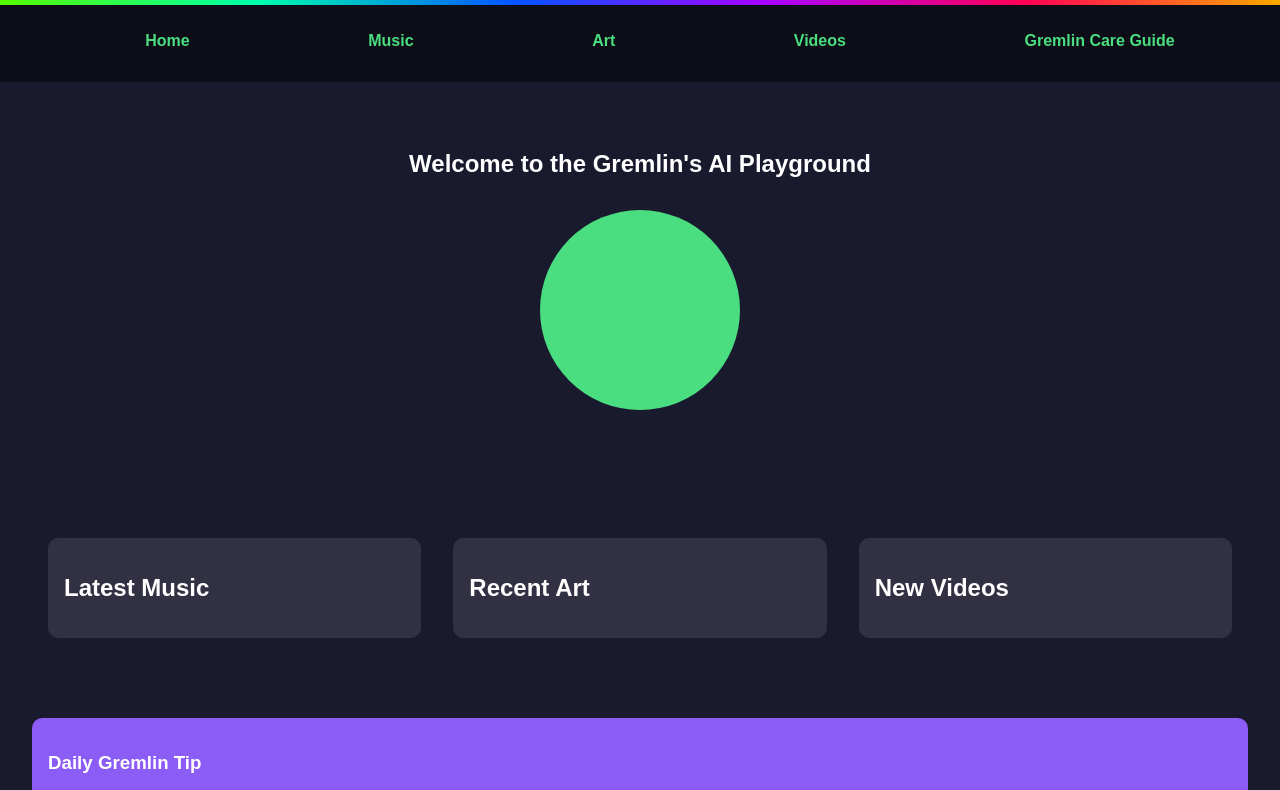
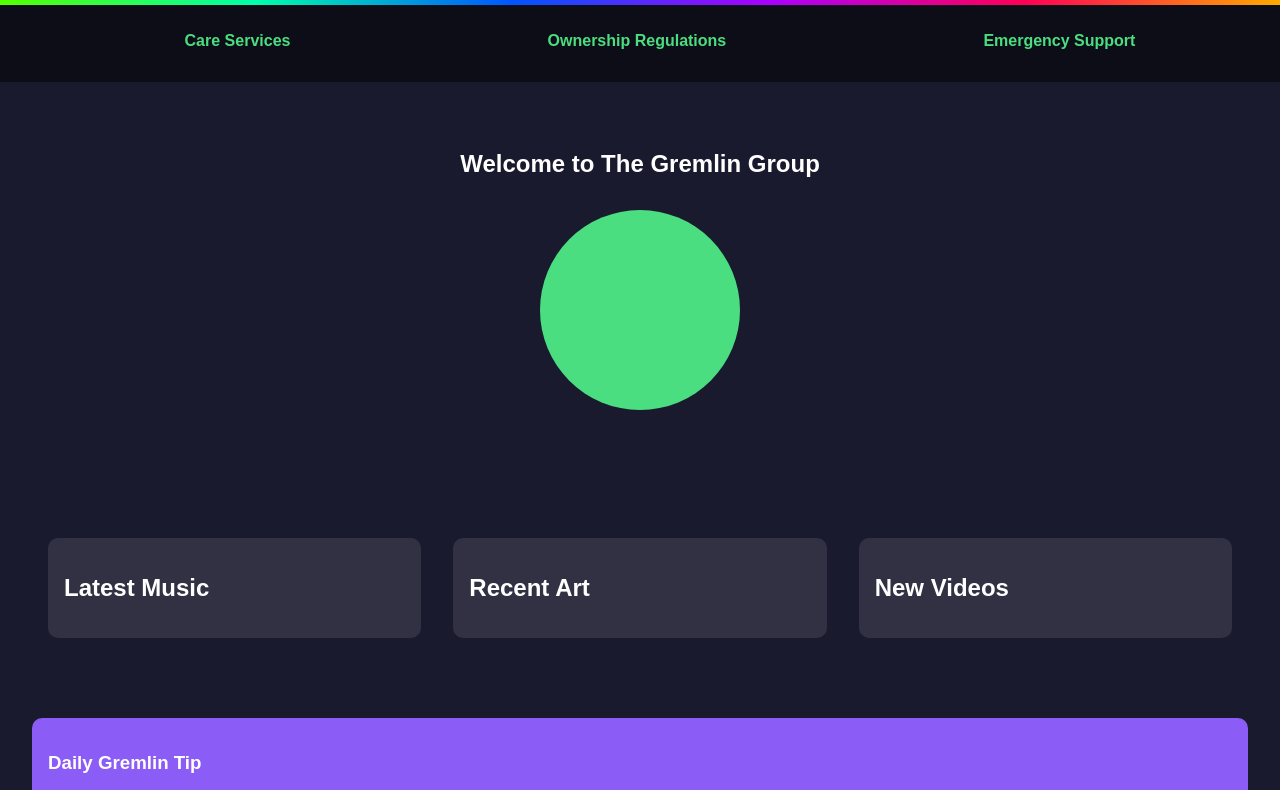
Before and after one commit to ZabaGremlin/TheGremlinGroup, a plain HTML site: page index.html in a window 1280 px wide. Shown: the top 790 px of the page. Drawn offline with Linux system fonts and the light colour scheme.

Commit message:
Update index.html

```diff
--- a/index.html
+++ b/index.html
@@ -3,25 +3,23 @@
 <head>
     <meta charset="UTF-8">
     <meta name="viewport" content="width=device-width, initial-scale=1.0">
-    <title>Gremlin's AI Playground</title>
+    <title>The Gremlin Group</title>
     <link rel="stylesheet" href="style.css">
 </head>
 <body>
     <header>
         <nav>
             <ul>
-                <li><a href="#home">Home</a></li>
-                <li><a href="#music">Music</a></li>
-                <li><a href="#art">Art</a></li>
-                <li><a href="#videos">Videos</a></li>
-                <li><a href="#care-guide">Gremlin Care Guide</a></li>
+                <li><a href="#service">Care Services</a></li>
+                <li><a href="#regulation">Ownership Regulations</a></li>
+                <li><a href="#contact">Emergency Support</a></li>
             </ul>
         </nav>
     </header>
 
     <main>
         <section id="hero">
-            <h1>Welcome to the Gremlin's AI Playground</h1>
+            <h1>Welcome to The Gremlin Group</h1>
             <div id="gremlin-avatar"></div>
         </section>
 
```
